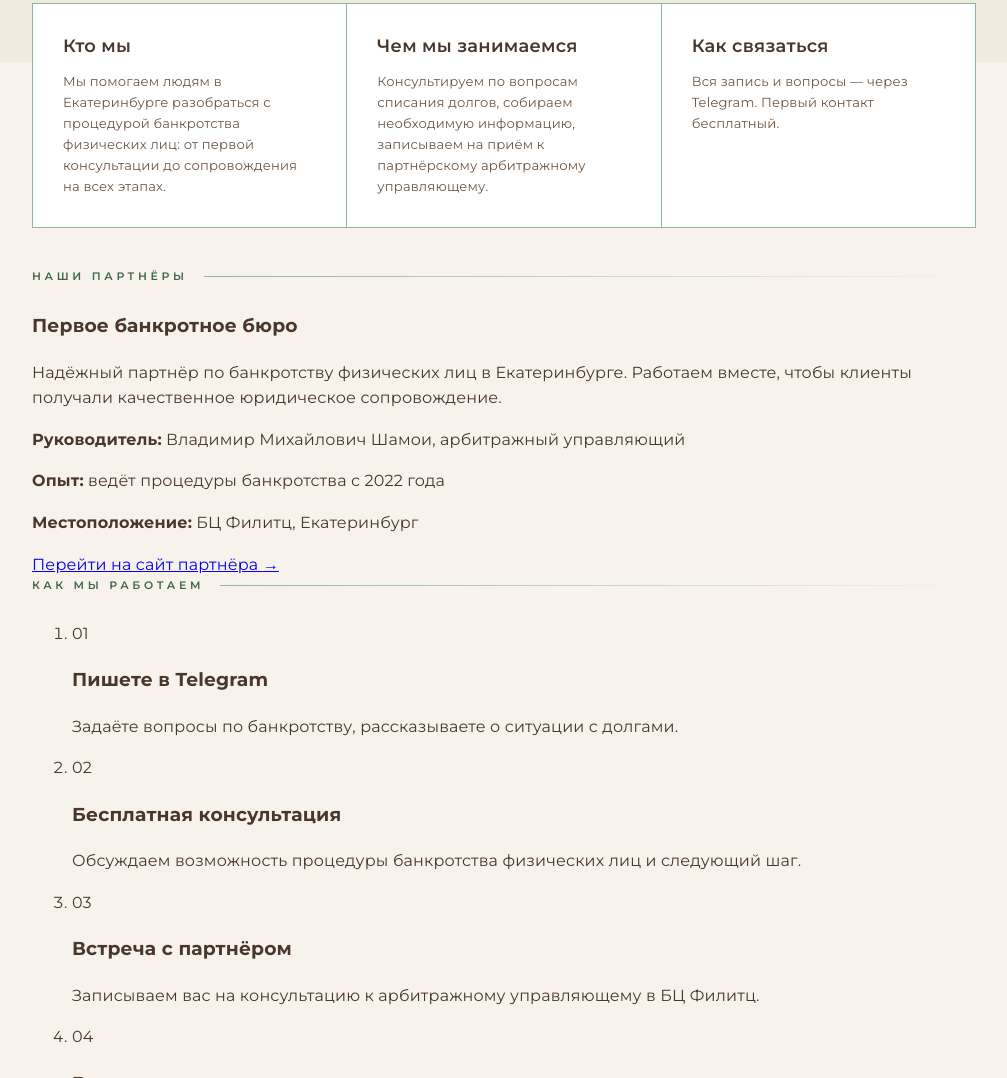
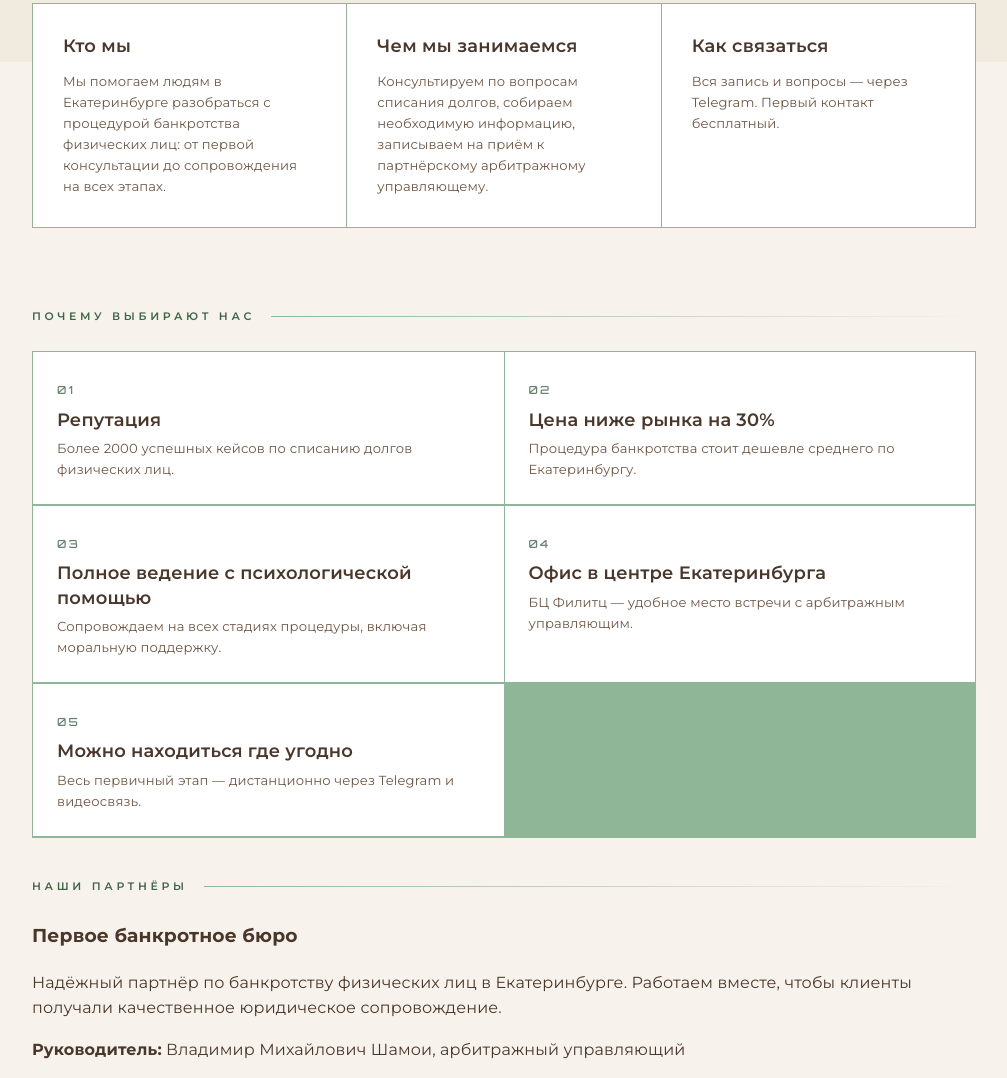
Before and after one commit to free1monday/bankruptcy-ekb, a plain HTML site: page index.html in a window 1280 px wide. Shown: the part 738-1816 px from the top of the page, without its empty margins (136-1143 px from the left). Drawn offline with Linux system fonts and the light colour scheme.

Commit message:
Добавлен раздел 'Почему мы': репутация, цена, психологическая помощь, офис в центре, дистанционно

```diff
--- a/index.html
+++ b/index.html
@@ -141,7 +141,49 @@
         </div>
       </section>
 
-      <!-- 3. ПАРТНЁРЫ -->
+      <!-- 3. ПОЧЕМУ МЫ -->
+      <section class="why" aria-labelledby="why-title">
+        <h2 id="why-title" class="section-label">Почему выбирают нас</h2>
+        <ul class="why__list">
+          <li class="why__item">
+            <span class="why__num">01</span>
+            <div>
+              <h3>Репутация</h3>
+              <p>Более 2000 успешных кейсов по списанию долгов физических лиц.</p>
+            </div>
+          </li>
+          <li class="why__item">
+            <span class="why__num">02</span>
+            <div>
+              <h3>Цена ниже рынка на 30%</h3>
+              <p>Процедура банкротства стоит дешевле среднего по Екатеринбургу.</p>
+            </div>
+          </li>
+          <li class="why__item">
+            <span class="why__num">03</span>
+            <div>
+              <h3>Полное ведение с психологической помощью</h3>
+              <p>Сопровождаем на всех стадиях процедуры, включая моральную поддержку.</p>
+            </div>
+          </li>
+          <li class="why__item">
+            <span class="why__num">04</span>
+            <div>
+              <h3>Офис в центре Екатеринбурга</h3>
+              <p>БЦ Филитц — удобное место встречи с арбитражным управляющим.</p>
+            </div>
+          </li>
+          <li class="why__item">
+            <span class="why__num">05</span>
+            <div>
+              <h3>Можно находиться где угодно</h3>
+              <p>Весь первичный этап — дистанционно через Telegram и видеосвязь.</p>
+            </div>
+          </li>
+        </ul>
+      </section>
+
+      <!-- 4. ПАРТНЁРЫ -->
       <section class="partners" aria-labelledby="partners-title">
         <h2 id="partners-title" class="section-label">Наши партнёры</h2>
 
--- a/styles.css
+++ b/styles.css
@@ -323,6 +323,53 @@ body::before {
   line-height: 1.5;
 }
 
+/* ------------------------- WHY ----------------------------- */
+.why {
+  padding: clamp(28px, 5vh, 56px) 0;
+  position: relative;
+  z-index: 1;
+}
+
+.why__list {
+  list-style: none;
+  margin: 0;
+  padding: 0;
+  display: grid;
+  grid-template-columns: repeat(2, 1fr);
+  gap: 1px;
+  background: var(--green-light);
+  border: 1px solid var(--green-light);
+}
+
+.why__item {
+  background: var(--white);
+  padding: clamp(16px, 3vw, 24px);
+  border-bottom: 1px solid var(--green-light);
+}
+.why__item:nth-child(2n) { border-right: none; }
+
+.why__num {
+  font-family: var(--display);
+  font-size: .7rem;
+  letter-spacing: .2em;
+  color: var(--green-dark);
+  opacity: .8;
+}
+
+.why__item h3 {
+  margin: 6px 0 6px;
+  font-size: clamp(1rem, 1.6vw, 1.12rem);
+  font-weight: 600;
+  line-height: 1.35;
+  color: var(--brown-deep);
+}
+
+.why__item p {
+  margin: 0;
+  font-size: .82rem;
+  color: var(--brown);
+}
+
 /* ------------------------- SERVICES -------------------------- */
 .services {
   padding: clamp(28px, 5vh, 56px) 0;
@@ -552,6 +599,8 @@ body::before {
 /* -------------------------- ADAPTIVE ------------------------- */
 @media (max-width: 760px) {
   .about__grid { grid-template-columns: 1fr; }
+  .why__list { grid-template-columns: 1fr; }
+  .why__item { border-right: none; }
   .stats__list { grid-template-columns: repeat(2, 1fr); }
   .services__grid { grid-template-columns: repeat(2, 1fr); }
   .hero { padding-top: 52px; }
```
